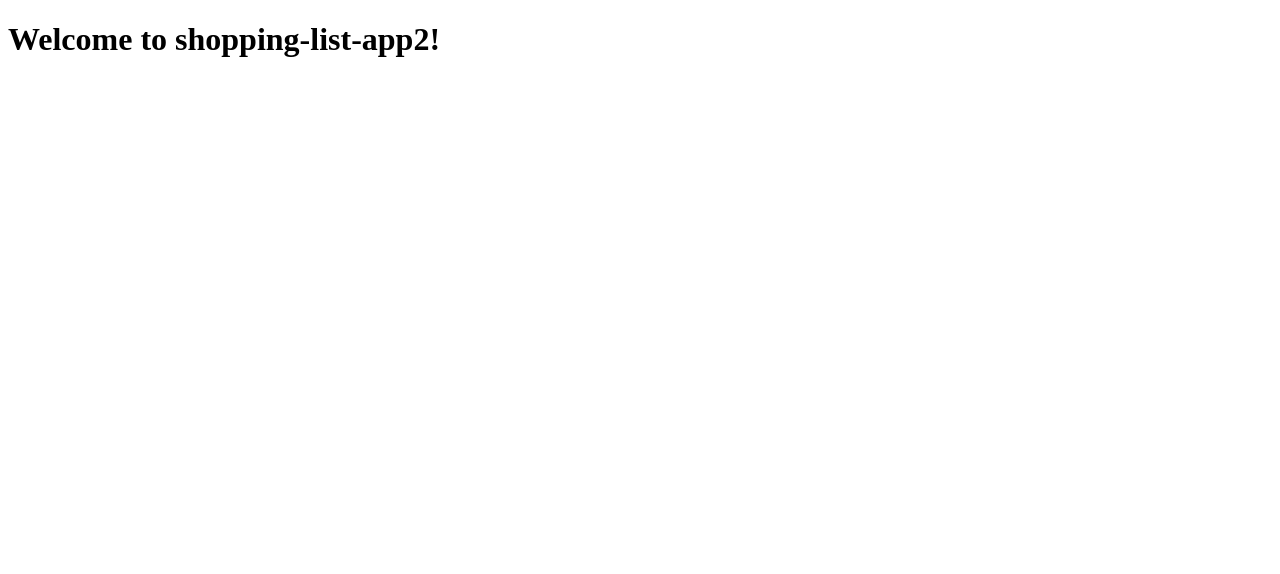
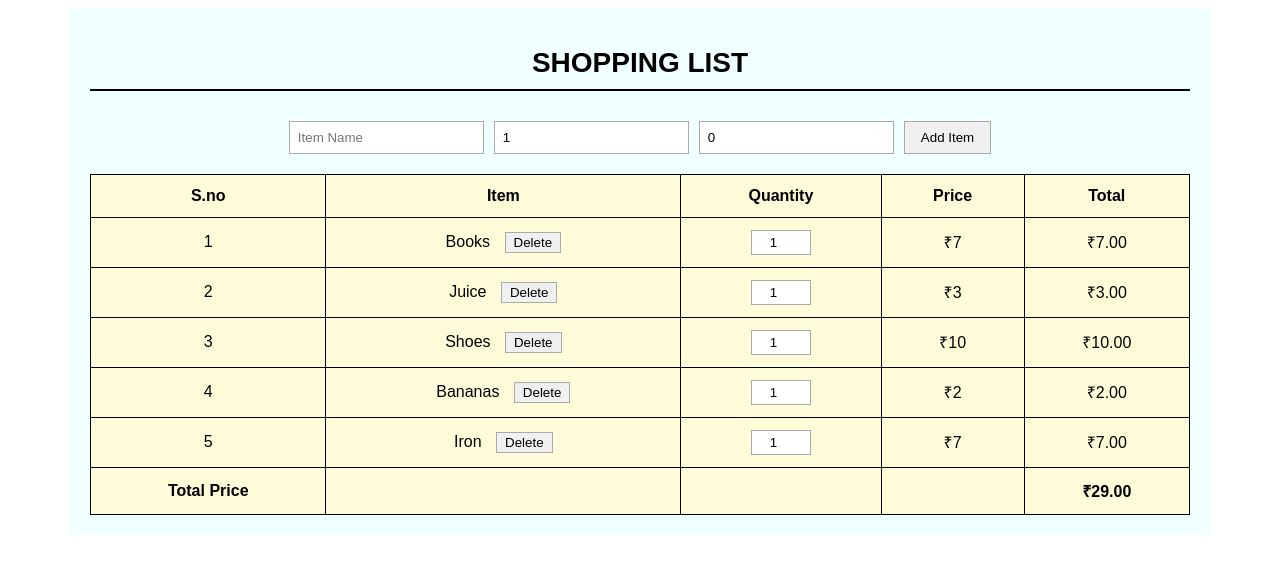
Before and after one commit to Aditi129/shopping-list--angular-, an Angular app: page / in a window 1280 px wide. Shown: the top 574 px of the page. Built offline with nearby package versions, Linux system fonts and the light colour scheme.

Commit message:
feat : proj mvp done

```diff
--- a/src/app/app.component.ts
+++ b/src/app/app.component.ts
@@ -1,15 +1,10 @@
 import { Component } from '@angular/core';
+import { ShoppingListComponent } from './shopping-list.component';
 
 @Component({
   selector: 'app-root',
-  imports: [],
-  template: `
-    <h1>Welcome to {{title}}!</h1>
-
-
-  `,
-  styles: [],
+  standalone: true,
+  imports: [ShoppingListComponent],
+  template: `<app-shopping-list></app-shopping-list>`
 })
-export class AppComponent {
-  title = 'shopping-list-app2';
-}
+export class AppComponent {}
--- /dev/null
+++ b/src/app/shopping-list.component.ts
@@ -0,0 +1,188 @@
+import { Component } from '@angular/core';
+import { CommonModule } from '@angular/common';
+import { FormsModule } from '@angular/forms';
+
+interface ShoppingItem {
+  id: number;
+  name: string;
+  quantity: number;
+  price: number;
+}
+
+@Component({
+  selector: 'app-shopping-list',
+  standalone: true,
+  imports: [CommonModule, FormsModule],
+  template: `
+    <div class="container">
+      <h1>SHOPPING LIST</h1>
+      <hr>
+
+      <div class="add-item-form">
+        <input type="text" [(ngModel)]="newItem.name" placeholder="Item Name">
+        <input type="number" [(ngModel)]="newItem.quantity" placeholder="Quantity" min="1">
+        <input type="number" [(ngModel)]="newItem.price" placeholder="Price" min="0" step="0.01">
+        <button (click)="addItem()" class="add-btn">Add Item</button>
+      </div>
+
+      <table>
+        <thead>
+          <tr>
+            <th>S.no</th>
+            <th>Item</th>
+            <th>Quantity</th>
+            <th>Price</th>
+            <th>Total</th>
+          </tr>
+        </thead>
+        <tbody>
+          <tr *ngFor="let item of items; let i = index">
+            <td>{{ i + 1 }}</td>
+            <td>
+              {{ item.name }}
+              <button class="delete-btn" (click)="deleteItem(item.id)">Delete</button>
+            </td>
+            <td>
+              <input type="number" [(ngModel)]="item.quantity" min="1" class="quantity-input" (change)="updateTotals()">
+            </td>
+            <td>₹{{ item.price }}</td>
+            <td>₹{{ (item.quantity * item.price).toFixed(2) }}</td>
+          </tr>
+          <tr class="total-row">
+            <td>Total Price</td>
+            <td></td>
+            <td></td>
+            <td></td>
+            <td>₹{{ calculateTotal().toFixed(2) }}</td>
+          </tr>
+        </tbody>
+      </table>
+    </div>
+  `,
+  styles: [`
+    .container {
+      font-family: Arial, sans-serif;
+      max-width: 1100px;
+      margin: 0 auto;
+      padding: 20px;
+      background-color: #f0ffff;
+    }
+
+    h1 {
+      text-align: center;
+      font-size: 28px;
+      margin-bottom: 10px;
+    }
+
+    hr {
+      border: 1px solid black;
+      margin-bottom: 30px;
+    }
+
+    .add-item-form {
+      margin-bottom: 20px;
+      display: flex;
+      justify-content: center;
+      gap: 10px;
+    }
+
+    input {
+      padding: 8px;
+      border: 1px solid #aaa;
+      border-radius: 0;
+    }
+
+    .add-btn {
+      padding: 8px 16px;
+      background-color: #f0f0f0;
+      color: black;
+      border: 1px solid #aaa;
+      cursor: pointer;
+    }
+
+    table {
+      width: 100%;
+      border-collapse: collapse;
+      text-align: center;
+    }
+
+    th, td {
+      padding: 12px;
+      border: 1px solid black;
+      background-color: #fefbd8; /* cream color for cells */
+    }
+
+    th {
+      font-weight: bold;
+      text-align: center;
+    }
+
+    .delete-btn {
+      background-color: #f0f0f0;
+      border: 1px solid #aaa;
+      padding: 2px 8px;
+      margin-left: 10px;
+      cursor: pointer;
+    }
+
+    .quantity-input {
+      width: 50px;
+      text-align: center;
+      padding: 4px;
+    }
+
+    .total-row td {
+      font-weight: bold;
+    }
+  `]
+})
+export class ShoppingListComponent {
+  items: ShoppingItem[] = [
+    { id: 1, name: 'Books', quantity: 1, price: 7 },
+    { id: 2, name: 'Juice', quantity: 1, price: 3 },
+    { id: 3, name: 'Shoes', quantity: 1, price: 10 },
+    { id: 4, name: 'Bananas', quantity: 1, price: 2 },
+    { id: 5, name: 'Iron', quantity: 1, price: 7 }
+  ];
+
+  newItem: ShoppingItem = {
+    id: 0,
+    name: '',
+    quantity: 1,
+    price: 0
+  };
+
+  nextId = 6;
+
+  addItem(): void {
+    if (this.newItem.name && this.newItem.quantity > 0 && this.newItem.price >= 0) {
+      this.items.push({
+        id: this.nextId++,
+        name: this.newItem.name,
+        quantity: this.newItem.quantity,
+        price: this.newItem.price
+      });
+
+      // Reset the form
+      this.newItem = {
+        id: 0,
+        name: '',
+        quantity: 1,
+        price: 0
+      };
+    }
+  }
+
+  deleteItem(id: number): void {
+    this.items = this.items.filter(item => item.id !== id);
+  }
+
+  updateTotals(): void {
+    // This function is called when quantity inputs change
+    // No need to do anything here as Angular's data binding will update the view
+  }
+
+  calculateTotal(): number {
+    return this.items.reduce((sum, item) => sum + (item.quantity * item.price), 0);
+  }
+}
--- a/src/main.ts
+++ b/src/main.ts
@@ -1,6 +1,5 @@
 import { bootstrapApplication } from '@angular/platform-browser';
-import { appConfig } from './app/app.config';
 import { AppComponent } from './app/app.component';
 
-bootstrapApplication(AppComponent, appConfig)
-  .catch((err) => console.error(err));
+bootstrapApplication(AppComponent)
+  .catch(err => console.error(err));
```
